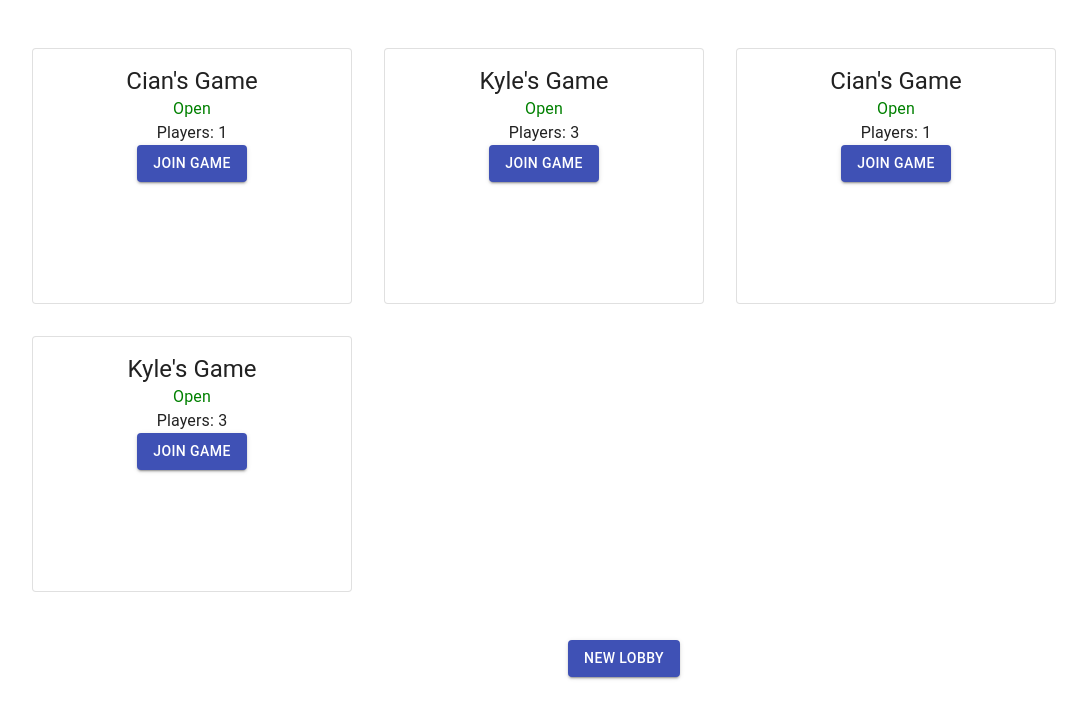
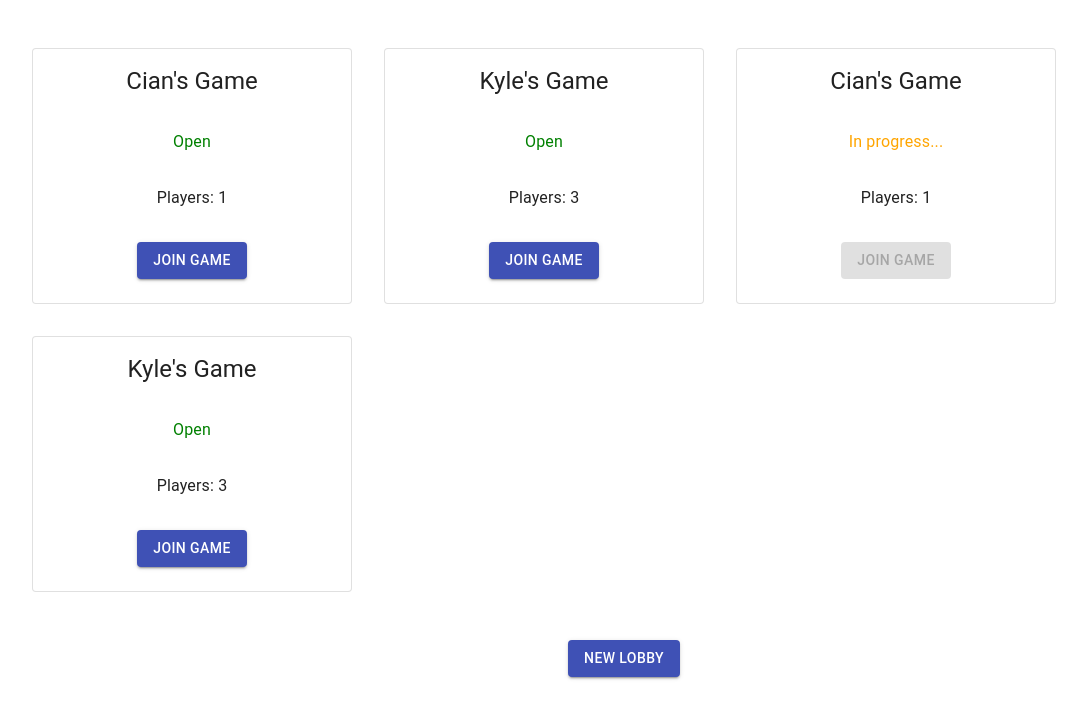
Before and after one commit to rmulka/rl-mafia, a React (Create React App) app in the folder app/: page /lobbies in a window 1280 px wide. Both pictures are taken after a click on the button "Click". Shown: the top 718 px of the page, without its empty margins (16-1103 px from the left). Built offline with nearby package versions, Linux system fonts and the light colour scheme.

Commit message:
Initial ui functionality

```diff
--- a/app/package.json
+++ b/app/package.json
@@ -14,7 +14,8 @@
     "react": "^16.12.0",
     "react-bootstrap": "^1.0.0-beta.16",
     "react-dom": "^16.12.0",
-    "react-scripts": "3.3.1"
+    "react-scripts": "3.3.1",
+    "uuid": "^3.4.0"
   },
   "eslintConfig": {
     "extends": "react-app"
--- a/app/src/App.js
+++ b/app/src/App.js
@@ -1,4 +1,5 @@
 import React, { useState, useCallback } from 'react';
+import uuid from 'uuid';
 import 'bootstrap/dist/css/bootstrap.min.css';
 
 import './App.css';
@@ -16,6 +17,7 @@ const App = () => {
 
     const handleAuthChange = useCallback((event) => {
         setIsAuthenticated(event.target.value);
+        setId(uuid.v1());
     }, []);
 
     return (
--- a/app/src/components/Home/Home.js
+++ b/app/src/components/Home/Home.js
@@ -1,53 +1,72 @@
 import React, { useState } from 'react';
-// import Button from 'react-bootstrap/Button';
+import uuid from 'uuid';
 import Button from '@material-ui/core/Button';
 import LobbyCard from '../LobbyCard/LobbyCard';
+import LobbyPage from '../LobbyPage/LobbyPage';
 import styles from './Home.module.css'
 
-const dummyInitialState = [
-    {
-        creator: 'Cian',
+const dummyInitialState = {
+    [uuid.v1()]: {
+        creatorId: uuid.v1(),
+        creatorName: 'Cian',
         players: 1,
+        inProgress: false,
     },
-    {
-        creator: 'Kyle',
+    [uuid.v1()]: {
+        creatorId: uuid.v1(),
+        creatorName: 'Kyle',
         players: 3,
+        inProgress: false,
     },
-    {
-        creator: 'Cian',
+    [uuid.v1()]: {
+        creatorId: uuid.v1(),
+        creatorName: 'Cian',
         players: 1,
+        inProgress: true,
     },
-    {
-        creator: 'Kyle',
+    [uuid.v1()]: {
+        creatorId: uuid.v1(),
+        creatorName: 'Kyle',
         players: 3,
+        inProgress: false,
     },
-];
+};
 
 const Home = (props) => {
     const [lobbies, setLobbies] = useState(dummyInitialState);
-    const [inLobby, setInLobby] = useState(false);
+    const [currentPlayerLobbyId, setCurrentPlayerLobbyId] = useState(null);
 
     const createLobby = () => {
-        setInLobby(true);
+        const lobbyId = uuid.v1();
 
-        setLobbies([...lobbies, {
-            creator: props.name,
+        setCurrentPlayerLobbyId(lobbyId);
+
+        setLobbies({...lobbies,  [lobbyId]: {
+            creatorId: props.id,
+            creatorName: props.name,
             players: 1,
-        }])
+            inProgress: false,
+        }})
     };
 
     const AllLobbies = () => {
         return (
             <div className={styles.allLobbies}>
-                {lobbies.map((lobby, index) => (
-                    <LobbyCard name={lobby.creator} players={lobby.players} />
-                ))}
+                {Object.keys(lobbies).map((lobbyId) => {
+                    return <LobbyCard
+                        lobbyId={lobbyId}
+                        key={lobbyId}
+                        lobbies={lobbies}
+                        setCurrentPlayerLobbyId={setCurrentPlayerLobbyId}
+                        setLobbies={setLobbies}
+                    />
+                })}
             </div>
         )
     };
 
     const ConditionalRender = () => {
-        return !inLobby ? (
+        return currentPlayerLobbyId === null ? (
             <>
                 <AllLobbies />
                 <div className={styles.createLobbyButton}>
@@ -55,7 +74,7 @@ const Home = (props) => {
                 </div>
             </>
         ) : (
-            <p>hi</p>
+            <LobbyPage lobbyId={currentPlayerLobbyId} playerId={props.id} lobbyInfo={lobbies[currentPlayerLobbyId]} setCurrentPlayerLobbyId={setCurrentPlayerLobbyId} />
         )
 
     };
--- a/app/src/components/LobbyCard/LobbyCard.js
+++ b/app/src/components/LobbyCard/LobbyCard.js
@@ -7,24 +7,35 @@ import Typography from '@material-ui/core/Typography';
 import styles from './LobbyCard.module.css';
 
 const LobbyCard = (props) => {
-    const [numPlayers, setNumPlayers] = useState(1);
-    const [inProgress, setInProgress] = useState(false);
+    const joinGame = () => {
+        props.setCurrentPlayerLobbyId(props.lobbyId);
+
+        const currLobby = props.lobbies[props.lobbyId];
+        currLobby.players += 1;
+        props.setLobbies({
+            ...props.lobbies,
+            [props.lobbyId]: currLobby,
+        });
+    };
+
+    const currentLobby = props.lobbies[props.lobbyId];
+    const inProgress = props.lobbies[props.lobbyId].inProgress;
 
     const inProgressText = inProgress
-        ? <Typography className={styles.inProgressGameText}>Game in progress...</Typography>
+        ? <Typography className={styles.inProgressGameText}>In progress...</Typography>
         : <Typography className={styles.openGameText}>Open</Typography>;
 
     const joinButton = inProgress
         ? <Button color='primary' variant='contained' disabled>Join Game</Button>
-        : <Button color='primary' variant='contained'>Join Game</Button>;
+        : <Button color='primary' onClick={joinGame} variant='contained'>Join Game</Button>;
 
     return (
         <Card className={styles.card} variant="outlined">
-            <CardContent>
+            <CardContent className={styles.cardContent}>
                 {/*<Card.Img variant="top" src="" />*/}
-                <Typography className={styles.cardTitle} variant="h5">{props.name}'s Game</Typography>
+                <Typography className={styles.cardTitle} variant="h5">{currentLobby.creatorName}'s Game</Typography>
                 {inProgressText}
-                <Typography className={styles.cardNumPlayers}>Players: {props.players}</Typography>
+                <Typography className={styles.cardNumPlayers}>Players: {currentLobby.players}</Typography>
                 <div className={styles.joinButton}>{joinButton}</div>
             </CardContent>
         </Card>
--- a/app/src/components/LobbyCard/LobbyCard.module.css
+++ b/app/src/components/LobbyCard/LobbyCard.module.css
@@ -2,6 +2,13 @@
     width: 25vw;
     height: 20vw;
     margin: 1em;
+}
+
+.cardContent {
+    display: flex;
+    flex-direction: column;
+    justify-content: space-between;
+    height: 100%;
 }
 
 .cardNumPlayers {
--- /dev/null
+++ b/app/src/components/LobbyPage/LobbyPage.js
@@ -0,0 +1,40 @@
+import React from 'react';
+import Button from '@material-ui/core/Button';
+import Container from '@material-ui/core/Container';
+import TextField from '@material-ui/core/TextField';
+import Typography from "@material-ui/core/Typography";
+import styles from './LobbyPage.module.css';
+
+const LobbyPage = (props) => {
+    const leaveGame = () => {
+        props.setCurrentPlayerLobbyId(null);
+    };
+
+    const startGame = () => {
+
+    };
+
+    return (
+        <>
+            <Container maxWidth="md" className={styles.container}>
+                {/*<Typography component="div" className={styles.container} />*/}
+                {props.lobbyInfo.creatorId === props.playerId &&
+                    <>
+                        <label htmlFor="mafia-members">Number of mafia members:</label>
+                        <TextField
+                            required
+                            id="outlined-required"
+                            label="Required"
+                            defaultValue="Hello World"
+                            variant="outlined"
+                        />
+                        <Button color='primary' onClick={startGame} variant='contained'>Start Game</Button>
+                    </>
+                }
+                <Button color='primary' onClick={leaveGame} variant='contained'>Leave Game</Button>
+            </Container>
+        </>
+    );
+};
+
+export default LobbyPage;
--- /dev/null
+++ b/app/src/components/LobbyPage/LobbyPage.module.css
@@ -0,0 +1,5 @@
+.container {
+    background-color: #cfe8fc;
+    height: 60vh;
+    margin-top: 2em;
+}
--- a/app/src/components/Main/Main.js
+++ b/app/src/components/Main/Main.js
@@ -4,11 +4,11 @@ import NameEntry from '../NameEntry/NameEntry';
 import { userContext } from '../../contexts';
 import styles from './Main.module.css'
 
-const Main = (props) => {
+const Main = () => {
     return (
         <div className={styles.main}>
             <userContext.Consumer>
-                {({ isAuthenticated, name, setName }) => !isAuthenticated ? <NameEntry setName={setName} /> : <Home name={name}/>}
+                {({ isAuthenticated, name, setName, id, setId }) => !isAuthenticated ? <NameEntry setName={setName} setId={setId} /> : <Home name={name} id={id}/>}
             </userContext.Consumer>
         </div>
     )
--- a/app/src/components/NameEntry/NameEntry.js
+++ b/app/src/components/NameEntry/NameEntry.js
@@ -1,5 +1,4 @@
 import React from 'react';
-
 import { userContext } from '../../contexts';
 
 import Button from 'react-bootstrap/Button';
--- a/app/src/contexts.js
+++ b/app/src/contexts.js
@@ -5,6 +5,8 @@ const userContext = createContext({
     handleAuthChange: () => {},
     setName: () => {},
     name: '',
+    id: null,
+    setId: () => {},
 });
 
 export { userContext };
```
Also changed, not shown: app/public/index.html (+2 -25 lines), app/public/logo192.png (deleted), app/public/logo512.png (deleted), app/public/manifest.json.
